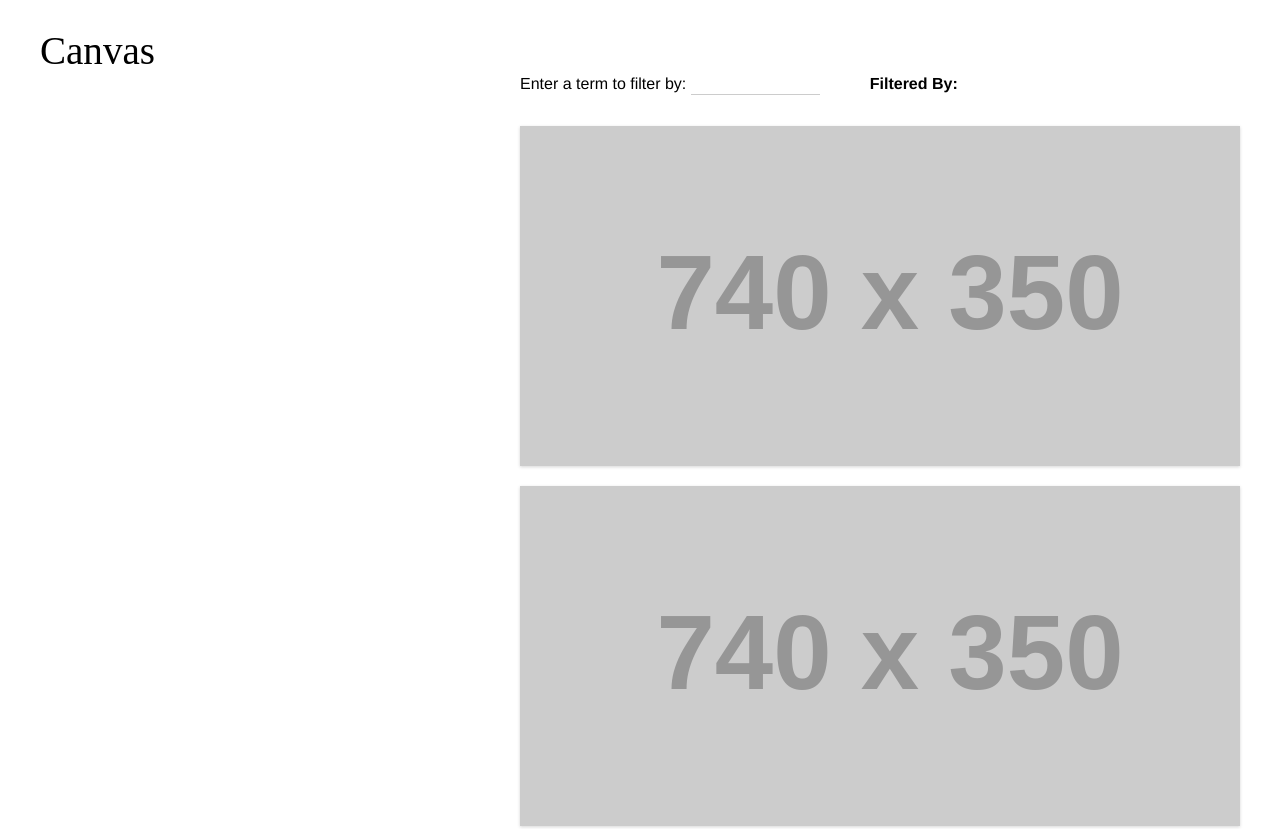
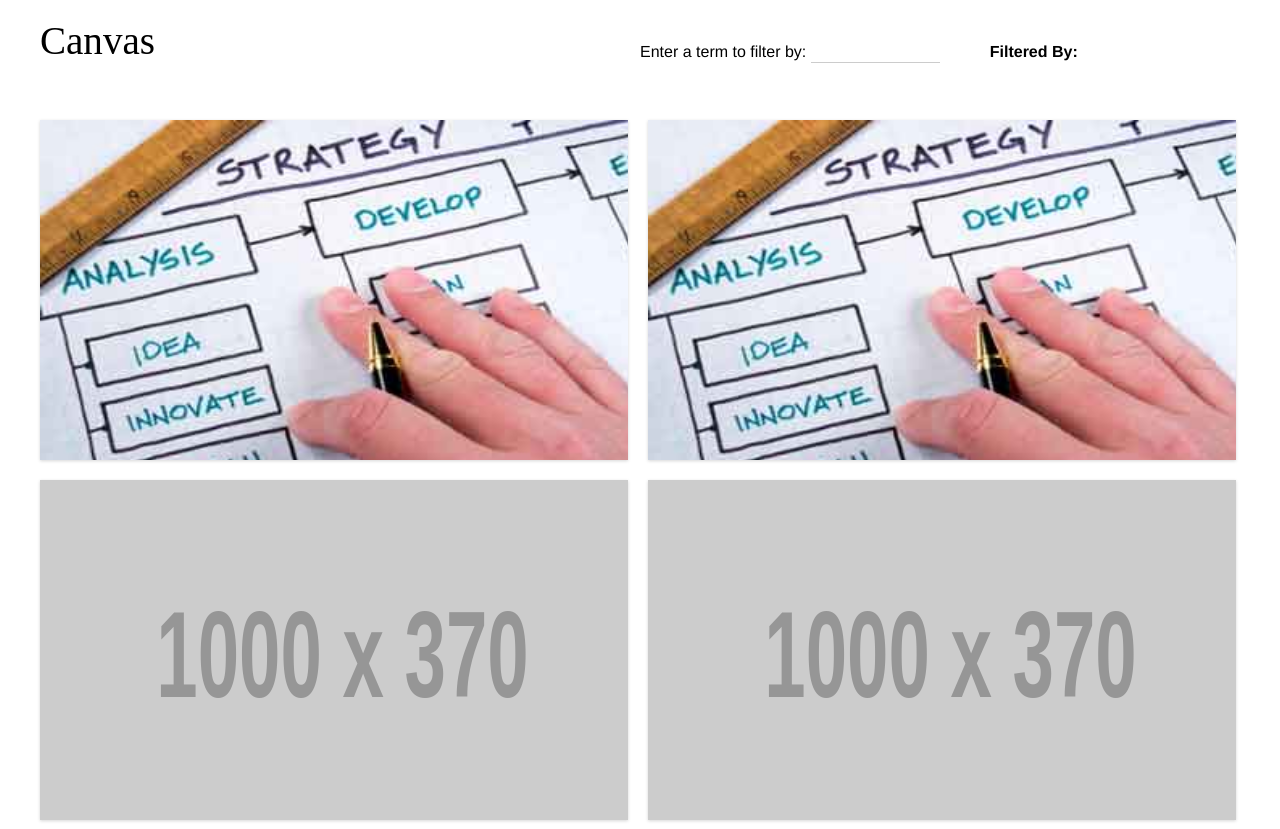
Before and after one commit to jordan64/CompLIb-Test, a website: page app/index.html in a window 1280 px wide. Shown: the top 829 px of the page. Drawn offline with Linux system fonts and the light colour scheme; files that its build step writes are made by us from their sources; placeholder pictures from the web are drawn by us.

Commit message:
added additional column of vignettes, refactored css in layout

```diff
--- a/app/index.html
+++ b/app/index.html
@@ -12,11 +12,17 @@
 </head>
 <body>
 
-	<div class="main-container">
-		<header class="main-header">
+	<header class="main-header">
+		<div class="container">
 			<h1 class="app-title">Canvas</h1>
-		</header>
+			<div class="filter-container">
+		    <label class="filter-term">Enter a term to filter by: <input type="text" class="vignette-filter" ng-model="query"></label>
+		    <p class="vignette-filter-label">Filtered By: <span class="vignette-filter-text">{{query}}</span></p>
+		  </div>
+		</div>
+	</header>
 
+	<div class="container">
 		<div ng-view=""></div>
 	</div>
 
--- a/app/scripts/controllers/main.js
+++ b/app/scripts/controllers/main.js
@@ -4,55 +4,55 @@ angular.module('compLibApp')
       {
         id: '1',
         name: 'Finance',
-        image: '//placehold.it/740x350/cccccc/FFFFFF.png',
+        image: '//placehold.it/1000x370/cccccc/FFFFFF.png',
         description: 'Lorem ipsum dolor sit amet, consectetur adipisicing elit, sed do eiusmod tempor incididunt ut labore et dolore magna aliqua. Ut enim ad minim veniam.'
       },
       {
         id: '2',
         name: 'Finance 2',
-        image: '//placehold.it/740x350/cccccc/FFFFFF.png',
+        image: '//placehold.it/1000x370/cccccc/FFFFFF.png',
         description: 'Lorem ipsum dolor sit amet, consectetur adipisicing elit, sed do eiusmod tempor incididunt ut labore et dolore magna aliqua. Ut enim ad minim veniam.'
       },
       {
         id: '3',
         name: 'Finance 3',
-        image: '//placehold.it/740x350/cccccc/FFFFFF.png',
+        image: '//placehold.it/1000x370/cccccc/FFFFFF.png',
         description: 'Lorem ipsum dolor sit amet, consectetur adipisicing elit, sed do eiusmod tempor incididunt ut labore et dolore magna aliqua. Ut enim ad minim veniam.'
       },
       {
         id: '4',
         name: 'Economics',
-        image: '//placehold.it/740x350/cccccc/FFFFFF.png',
+        image: '//placehold.it/1000x370/cccccc/FFFFFF.png',
         description: 'Lorem ipsum dolor sit amet, consectetur adipisicing elit, sed do eiusmod tempor incididunt ut labore et dolore magna aliqua. Ut enim ad minim veniam.'
       },
       {
         id: '5',
         name: 'Business Leadership',
-        image: '//placehold.it/740x350/cccccc/FFFFFF.png',
+        image: '//placehold.it/1000x370/cccccc/FFFFFF.png',
         description: 'Lorem ipsum dolor sit amet, consectetur adipisicing elit, sed do eiusmod tempor incididunt ut labore et dolore magna aliqua. Ut enim ad minim veniam.'
       },
       {
         id: '6',
         name: 'Business Development',
-        image: '//placehold.it/740x350/cccccc/FFFFFF.png',
+        image: '../../images/Business-Development.jpg',
         description: 'Lorem ipsum dolor sit amet, consectetur adipisicing elit, sed do eiusmod tempor incididunt ut labore et dolore magna aliqua. Ut enim ad minim veniam.'
       },
       {
         id: '7',
         name: 'Business Ethics',
-        image: '//placehold.it/740x350/cccccc/FFFFFF.png',
+        image: '//placehold.it/1000x370/cccccc/FFFFFF.png',
         description: 'Lorem ipsum dolor sit amet, consectetur adipisicing elit, sed do eiusmod tempor incididunt ut labore et dolore magna aliqua. Ut enim ad minim veniam.'
       },
       {
         id: '8',
         name: 'Business Ethics 2',
-        image: '//placehold.it/740x350/cccccc/FFFFFF.png',
+        image: '//placehold.it/1000x370/cccccc/FFFFFF.png',
         description: 'Lorem ipsum dolor sit amet, consectetur adipisicing elit, sed do eiusmod tempor incididunt ut labore et dolore magna aliqua. Ut enim ad minim veniam.'
       },
       {
         id: '9',
         name: 'Business Ethics 3',
-        image: '//placehold.it/740x350/cccccc/FFFFFF.png',
+        image: '//placehold.it/1000x370/cccccc/FFFFFF.png',
         description: 'Lorem ipsum dolor sit amet, consectetur adipisicing elit, sed do eiusmod tempor incididunt ut labore et dolore magna aliqua. Ut enim ad minim veniam.'
       },
     ]
--- a/app/scss/_custom.scss
+++ b/app/scss/_custom.scss
@@ -1,18 +1,22 @@
 
 @include custom-buttons(map-get($palettes, buttons));
+
+.app-title {
+  width: 50%;
+  float: left;
+}
 
 .vignette {
   &-wrapper {
     overflow: hidden;
     position: relative;
     min-height: 300px;
-    max-width: 700px;
     margin-bottom: 20px;
     @include shadow-box();
   }
   &-inner {
     position: absolute;
-    width: 147%;
+    width: 158.25%;
     top: 0;
     left: 0;
     transition: all 0.3s;
@@ -22,15 +26,15 @@
   }
   &-content {
     float: left;
-    width: 67%;
+    width: 65%;
   }
   &-description {
     margin: 20px 0;
   }
   &-view {
     &-reveal {
-      float: right;
-      width: 26%;
+      float: left;
+      width: 30%;
       height: 321px;
       background: $powder-blue;
       padding: 20px;
@@ -55,6 +59,9 @@
 .filter {
   &-container {
     margin-bottom: 30px;
+    float: right;
+    width: 50%;
+    padding-top: 20px;
   }
   &-term {
     float: left;
@@ -64,3 +71,8 @@
 .confirm {
   text-decoration: none;
 }
+
+.main-header {
+  padding: 20px 0;
+  background: transparentize($white, 0.1);
+}
--- a/app/scss/components/base/_base.scss
+++ b/app/scss/components/base/_base.scss
@@ -1,5 +1,14 @@
+body {
+	padding-top: 120px;
+	font-family: $body-font-family;
+}
+
 section {
 	margin: 80px 0;
+}
+
+img {
+	max-width: 100%;
 }
 
 input {
@@ -8,11 +17,7 @@ input {
 	border-bottom: 1px solid #ccc!important;
 	text-align: center;
 	font-size: 1rem;;
-}
-
-body {
-	padding: 30px;
-	font-family: $body-font-family;
+	background: none;
 }
 
 h1 {
--- a/app/scss/components/layout/_layout.scss
+++ b/app/scss/components/layout/_layout.scss
@@ -1,18 +1,25 @@
 
-.main-container {
+.container {
   max-width: 1200px;
   margin: 0 auto;
+  @include cf;
 }
 
-.main-nav {
-  float: left;
-  width: 30%;
-  margin-right: 10%;
+.main-header {
+  position: fixed;
   top: 0;
   left: 0;
+  padding: 20px;
+  background: transparentize($white, 0.2);
+  width: 100%;
+  z-index: 9999;
 }
 
 .vignette-column {
-  width: 60%;
-  float: right;
+  width: 49%;
+  margin-right: 20px;
+  float: left;
+  &:last-child {
+    margin-right: 0;
+  }
 }
--- a/app/templates/vignette.html
+++ b/app/templates/vignette.html
@@ -3,7 +3,7 @@
     <div class="vignette-wrapper">
       <div class="vignette-inner">
         <div class="vignette-content">
-          <img class="vignette-image" ng-src='{{vignette.image}}'/>
+          <img class="vignette-image" height="370" width="1000" ng-src='{{vignette.image}}'/>
         </div>
         <div class="vignette-view-reveal">
           <h3>{{vignette.name}}</h3>
--- a/app/views/main.html
+++ b/app/views/main.html
@@ -1,7 +1,6 @@
 <div class="vignette-column">
-  <div class="filter-container">
-    <label class="filter-term">Enter a term to filter by: <input type="text" class="vignette-filter" ng-model="query"></label>
-    <p class="vignette-filter-label">Filtered By: <span class="vignette-filter-text">{{query}}</span></p>
-  </div>
   <vignette-view></vignette-view>
 </div>
+<div class="vignette-column">
+  <vignette-view></vignette-view>
+</div>
```
Also changed, not shown: app/css/main.css, app/images/Business-Development.jpg (added), 4 other files.
